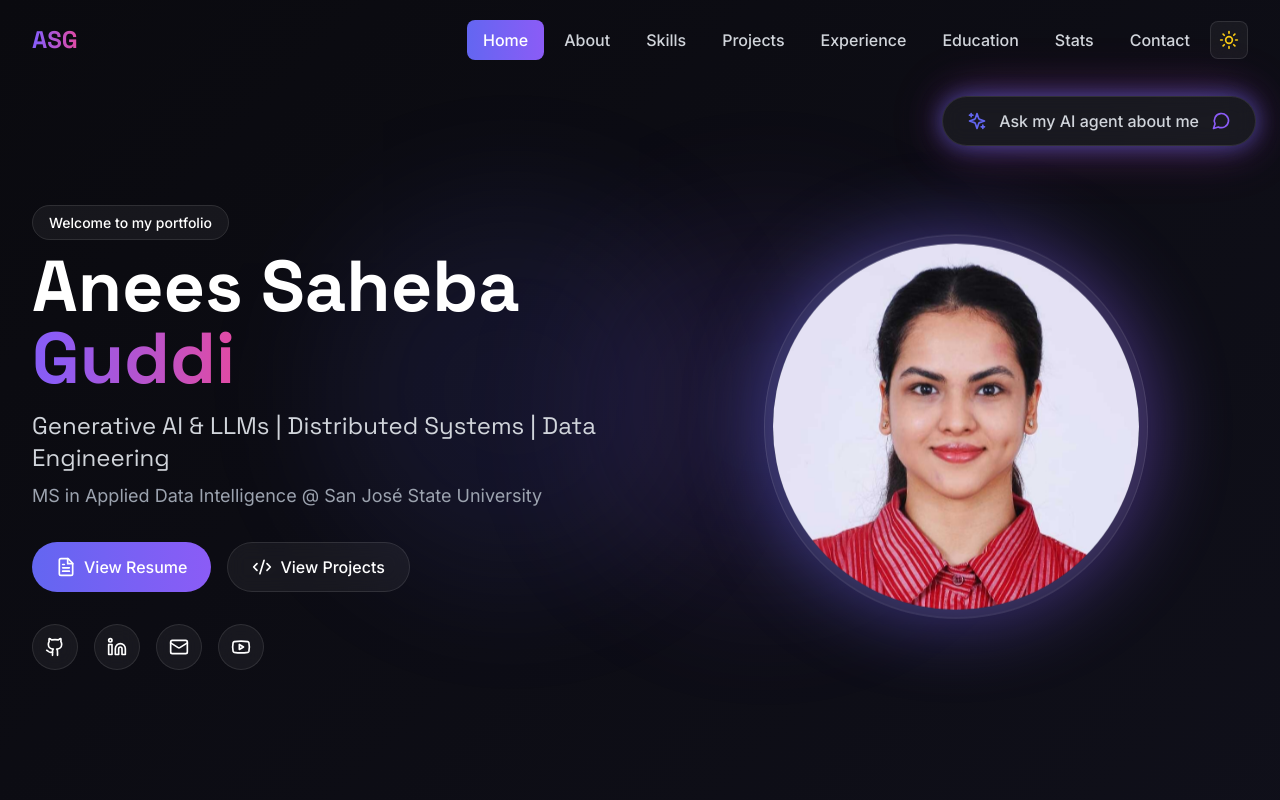
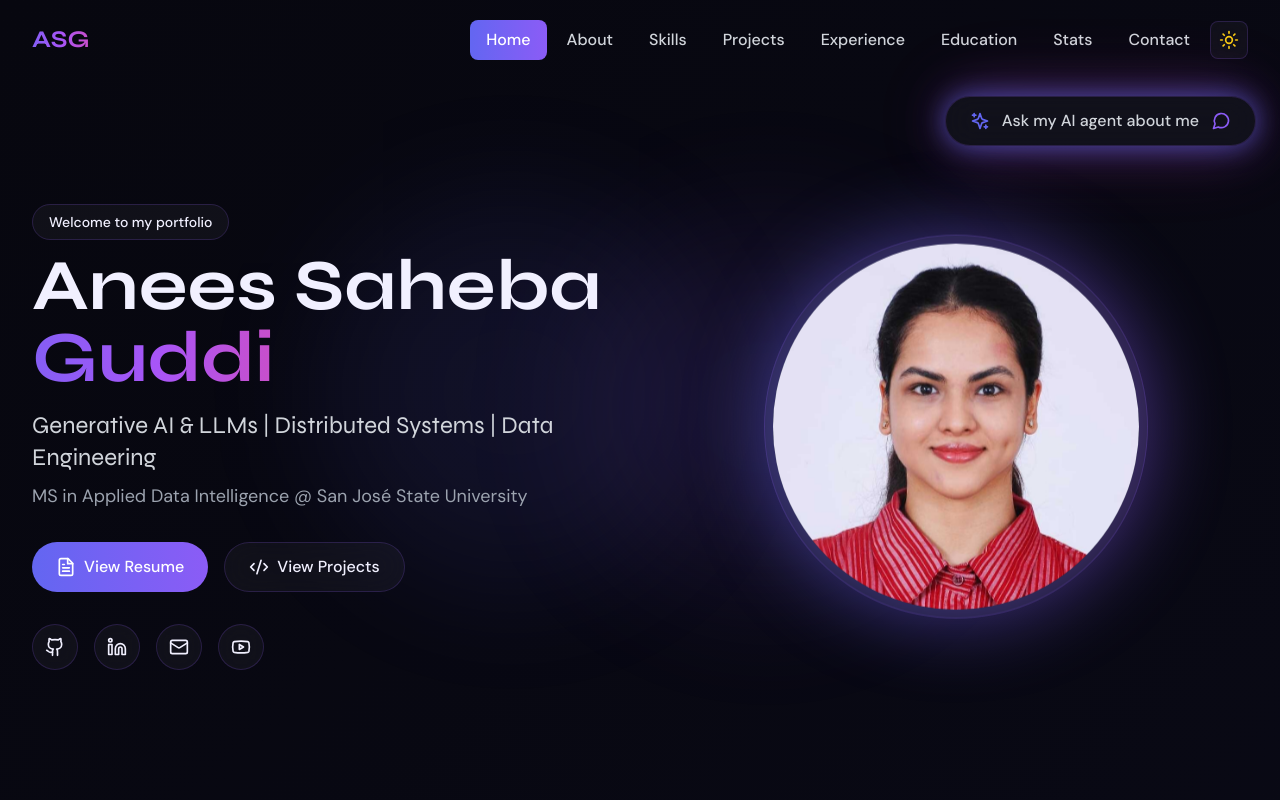
Before and after one commit to aneessaheba/aneessaheba.github.io, a React (Vite) app: page / in a window 1280 px wide. Shown: the top 800 px of the page. Built offline with nearby package versions, Linux system fonts and the light colour scheme; the HTML template or start-up script is replaced by a standard one.

Commit message:
Revamp design with Syne font and vibrant indigo-violet-pink theme

```diff
--- a/index.html
+++ b/index.html
@@ -8,7 +8,7 @@
     <meta name="description" content="Portfolio of Anees Saheba Guddi - MS in Applied Data Intelligence specializing in Generative AI, LLMs, and Data Engineering" />
     <link rel="preconnect" href="https://fonts.googleapis.com">
     <link rel="preconnect" href="https://fonts.gstatic.com" crossorigin>
-    <link href="https://fonts.googleapis.com/css2?family=Space+Grotesk:wght@300;400;500;600;700&family=Inter:wght@300;400;500;600;700&display=swap" rel="stylesheet">
+    <link href="https://fonts.googleapis.com/css2?family=Syne:wght@400;500;600;700;800&family=DM+Sans:wght@300;400;500;600;700&display=swap" rel="stylesheet">
   </head>
   <body>
     <div id="root"></div>
--- a/src/components/Navbar.jsx
+++ b/src/components/Navbar.jsx
@@ -105,7 +105,7 @@ const Navbar = () => {
               {isDarkMode ? (
                 <Sun className="w-5 h-5 text-yellow-400" />
               ) : (
-                <Moon className="w-5 h-5 text-indigo-600" />
+                <Moon className="w-5 h-5 text-indigo-500" />
               )}
             </motion.button>
           </div>
@@ -123,7 +123,7 @@ const Navbar = () => {
               {isDarkMode ? (
                 <Sun className="w-5 h-5 text-yellow-400" />
               ) : (
-                <Moon className="w-5 h-5 text-indigo-600" />
+                <Moon className="w-5 h-5 text-indigo-500" />
               )}
             </motion.button>
 
--- a/src/data/projects.js
+++ b/src/data/projects.js
@@ -25,7 +25,7 @@ export const featuredProjects = [
     description: "Built an ETL pipeline for stock market data using Python, integrating multiple sources and automating data ingestion. Designed a dimensional data warehouse in PostgreSQL for structured financial analysis and reporting. Implemented Dockerized workflows.",
     tech: ["PostgreSQL", "Docker", "ETL", "Dimensional Modeling"],
     github: "https://github.com/aneessaheba/StockMarketETL",
-    gradient: "from-orange-500 to-red-500"
+    gradient: "from-yellow-500 to-orange-500"
   }
 ];
 
--- a/src/index.css
+++ b/src/index.css
@@ -13,27 +13,27 @@ html {
 }
 
 body {
-  font-family: 'Inter', sans-serif;
-  background: #0a0a0f;
-  color: #ffffff;
+  font-family: 'DM Sans', sans-serif;
+  background: #07070f;
+  color: #f1f0ff;
   overflow-x: hidden;
   transition: background 0.3s ease, color 0.3s ease;
 }
 
 /* Light mode styles */
 body:not(.dark) {
-  background: linear-gradient(135deg, #f8fafc 0%, #e2e8f0 50%, #cbd5e1 100%);
-  color: #1e293b;
+  background: linear-gradient(135deg, #f5f3ff 0%, #ede9fe 50%, #fdf2f8 100%);
+  color: #1e1b4b;
 }
 
 body:not(.dark) .glass {
-  background: rgba(255, 255, 255, 0.7);
-  backdrop-filter: blur(10px);
-  border: 1px solid rgba(0, 0, 0, 0.1);
+  background: rgba(255, 255, 255, 0.75);
+  backdrop-filter: blur(16px);
+  border: 1px solid rgba(99, 102, 241, 0.12);
 }
 
 body:not(.dark) ::-webkit-scrollbar-track {
-  background: #e2e8f0;
+  background: #ede9fe;
 }
 
 body:not(.dark) ::-webkit-scrollbar-thumb {
@@ -41,35 +41,35 @@ body:not(.dark) ::-webkit-scrollbar-thumb {
 }
 
 body:not(.dark) .gradient-bg {
-  background: linear-gradient(135deg, #f8fafc 0%, #e2e8f0 50%, #cbd5e1 100%);
+  background: linear-gradient(135deg, #f5f3ff 0%, #ede9fe 50%, #fdf2f8 100%);
 }
 
 body:not(.dark) .text-gray-300,
 body:not(.dark) .text-gray-400 {
-  color: #1e293b !important;
+  color: #4c1d95 !important;
 }
 
 body:not(.dark) .text-white,
 body:not(.dark) svg {
-  color: #1e293b !important;
+  color: #1e1b4b !important;
 }
 
 h1, h2, h3, h4, h5, h6 {
-  font-family: 'Space Grotesk', sans-serif;
+  font-family: 'Syne', sans-serif;
 }
 
 /* Custom scrollbar */
 ::-webkit-scrollbar {
-  width: 10px;
+  width: 8px;
 }
 
 ::-webkit-scrollbar-track {
-  background: #1a1a2e;
+  background: #0d0d1a;
 }
 
 ::-webkit-scrollbar-thumb {
-  background: linear-gradient(to bottom, #6366f1, #8b5cf6);
-  border-radius: 5px;
+  background: linear-gradient(to bottom, #6366f1, #ec4899);
+  border-radius: 99px;
 }
 
 ::-webkit-scrollbar-thumb:hover {
@@ -78,69 +78,70 @@ h1, h2, h3, h4, h5, h6 {
 
 /* Gradient background */
 .gradient-bg {
-  background: linear-gradient(135deg, #0a0a0f 0%, #1a1a2e 50%, #16213e 100%);
+  background: linear-gradient(135deg, #07070f 0%, #0d0d1f 50%, #0f0a1a 100%);
 }
 
-/* Glass effect */
+/* Glass effect — crisp, colorful border */
 .glass {
-  background: rgba(255, 255, 255, 0.05);
-  backdrop-filter: blur(10px);
-  border: 1px solid rgba(255, 255, 255, 0.1);
+  background: rgba(255, 255, 255, 0.04);
+  backdrop-filter: blur(16px);
+  -webkit-backdrop-filter: blur(16px);
+  border: 1px solid rgba(139, 92, 246, 0.2);
 }
 
 /* Animated gradient text */
 .gradient-text {
-  background: linear-gradient(90deg, #6366f1, #8b5cf6, #ec4899);
-  background-size: 200% 200%;
+  background: linear-gradient(90deg, #6366f1, #a855f7, #ec4899, #6366f1);
+  background-size: 300% 300%;
   -webkit-background-clip: text;
   -webkit-text-fill-color: transparent;
   background-clip: text;
-  animation: gradient 3s ease infinite;
+  animation: gradient 4s ease infinite;
 }
 
 @keyframes gradient {
-  0% {
-    background-position: 0% 50%;
-  }
-  50% {
-    background-position: 100% 50%;
-  }
-  100% {
-    background-position: 0% 50%;
-  }
+  0% { background-position: 0% 50%; }
+  50% { background-position: 100% 50%; }
+  100% { background-position: 0% 50%; }
 }
 
 /* Floating animation */
 @keyframes float {
-  0%, 100% {
-    transform: translateY(0);
-  }
-  50% {
-    transform: translateY(-20px);
-  }
+  0%, 100% { transform: translateY(0px); }
+  50% { transform: translateY(-18px); }
 }
 
 .float-animation {
-  animation: float 3s ease-in-out infinite;
+  animation: float 3.5s ease-in-out infinite;
 }
 
-/* Glow effect */
+/* Glow effect — vibrant multi-color */
 .glow {
-  box-shadow: 0 0 20px rgba(99, 102, 241, 0.5),
-              0 0 40px rgba(139, 92, 246, 0.3),
-              0 0 60px rgba(236, 72, 153, 0.2);
+  box-shadow:
+    0 0 24px rgba(99, 102, 241, 0.55),
+    0 0 48px rgba(139, 92, 246, 0.35),
+    0 0 80px rgba(236, 72, 153, 0.2);
 }
 
 /* Pulse animation */
 @keyframes pulse-glow {
-  0%, 100% {
-    box-shadow: 0 0 20px rgba(99, 102, 241, 0.5);
-  }
-  50% {
-    box-shadow: 0 0 40px rgba(139, 92, 246, 0.8);
-  }
+  0%, 100% { box-shadow: 0 0 20px rgba(99, 102, 241, 0.5); }
+  50% { box-shadow: 0 0 48px rgba(139, 92, 246, 0.9); }
 }
 
 .pulse-glow {
   animation: pulse-glow 2s ease-in-out infinite;
 }
+
+/* Colorful card hover border */
+.glass:hover {
+  border-color: rgba(168, 85, 247, 0.4);
+  transition: border-color 0.3s ease;
+}
+
+/* Section divider accent */
+.section-accent {
+  background: linear-gradient(90deg, #6366f1, #a855f7, #ec4899);
+  height: 3px;
+  border-radius: 99px;
+}
--- a/tailwind.config.js
+++ b/tailwind.config.js
@@ -7,8 +7,8 @@ export default {
   theme: {
     extend: {
       fontFamily: {
-        'display': ['Space Grotesk', 'sans-serif'],
-        'body': ['Inter', 'sans-serif'],
+        'display': ['Syne', 'sans-serif'],
+        'body': ['DM Sans', 'sans-serif'],
       },
       colors: {
         'primary': '#6366f1',
```
Also changed, not shown: src/data/skills.js (line endings or trailing spaces).
